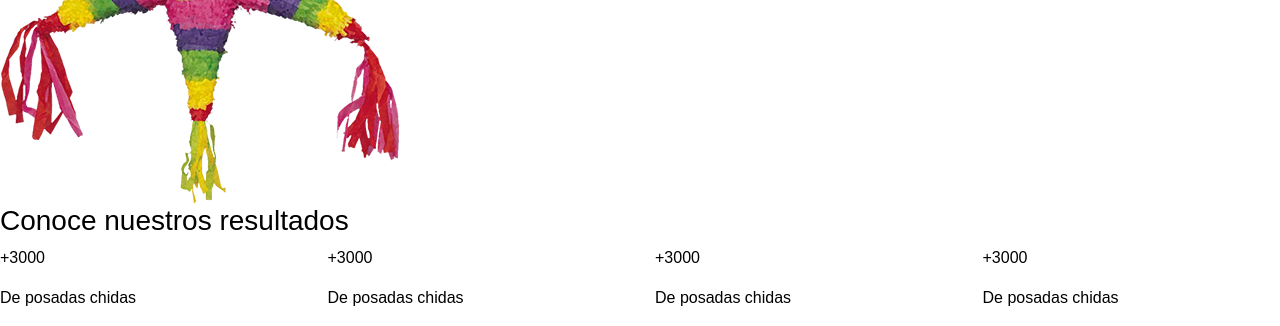
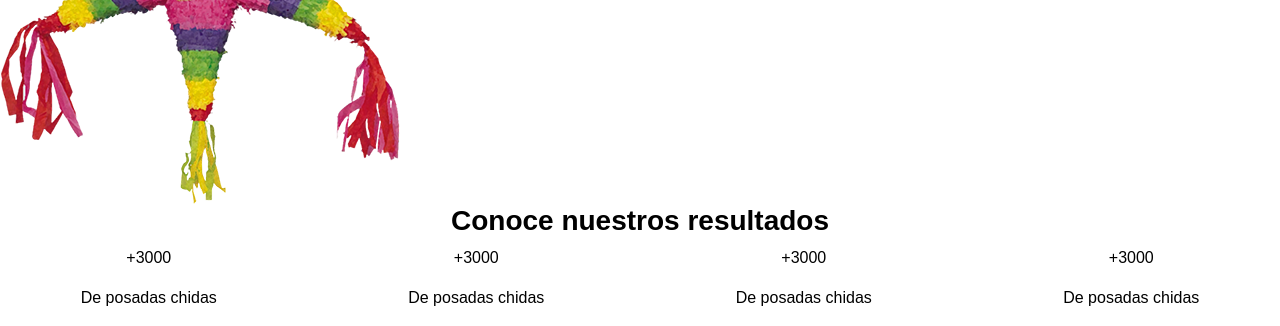
Before and after one commit to NellyDesu/landingblanca, a plain HTML site: page index.html in a window 1280 px wide. Shown: the part 845-1171 px from the top of the page. Drawn offline with nearby package versions, Linux system fonts and the light colour scheme.

Commit message:
son las 100

```diff
--- a/index.html
+++ b/index.html
@@ -64,10 +64,13 @@
     </video>
 
     <div id="first" class="container">
-        <h1 class="text-center" id="titulo">¡Arma la mejor posada del año!</h1> <br>
+        <h1 class="text-center" id="titulo">¡Arma la mejor posada del año!</h1>
+        <br>
         <p class="text-center" id="sub">Con
             <b id="underline">Posadas Perronas</b> podrás organizar tu posada de la manera más sencilla.</p>
-        <p class="text-center"><a class="btn btn-primary btn-lg" id="boton" href="">¡Jalo!</a></p>
+        <p class="text-center">
+            <a class="btn btn-primary btn-lg" id="boton" href="">¡Jalo!</a>
+        </p>
     </div>
 
     <div class="row info">
@@ -82,28 +85,27 @@
         </div>
         <br>
         <br>
-        <div class="col-md-12 align-self-center">
-            <h3 class="black">Conoce nuestros resultados</h3>
+        <div class="col-md-12">
+            <h3 class="black text-center">
+                <b>Conoce nuestros resultados</b>
+            </h3>
         </div>
-        <div class="col-md-3 align-self-center">
-            <p class="black">+3000</p>
-            <p class="black">De posadas chidas</p>
+        <div class="col-md-3">
+            <p class="black text-center">+3000</p>
+            <p class="black text-center">De posadas chidas</p>
         </div>
-        <div class="col-md-3 align-self-center">
-            <p class="black">+3000</p>
-            <p class="black">De posadas chidas</p>
+        <div class="col-md-3">
+            <p class="black text-center">+3000</p>
+            <p class="black text-center">De posadas chidas</p>
         </div>
-        <div class="col-md-3 align-self-center">
-            <p class="black">+3000</p>
-            <p class="black">De posadas chidas</p>
+        <div class="col-md-3">
+            <p class="black text-center">+3000</p>
+            <p class="black text-center">De posadas chidas</p>
         </div>
-        <div class="col-md-3 align-self-center">
-            <p class="black">+3000</p>
-            <p class="black">De posadas chidas</p>
+        <div class="col-md-3">
+            <p class="black text-center">+3000</p>
+            <p class="black text-center">De posadas chidas</p>
         </div>
-    </div>
-    <div class="row">
-
     </div>
 
     <script src="https://code.jquery.com/jquery-3.2.1.slim.min.js" integrity="sha384-KJ3o2DKtIkvYIK3UENzmM7KCkRr/rE9/Qpg6aAZGJwFDMVNA/GpGFF93hXpG5KkN"
```
